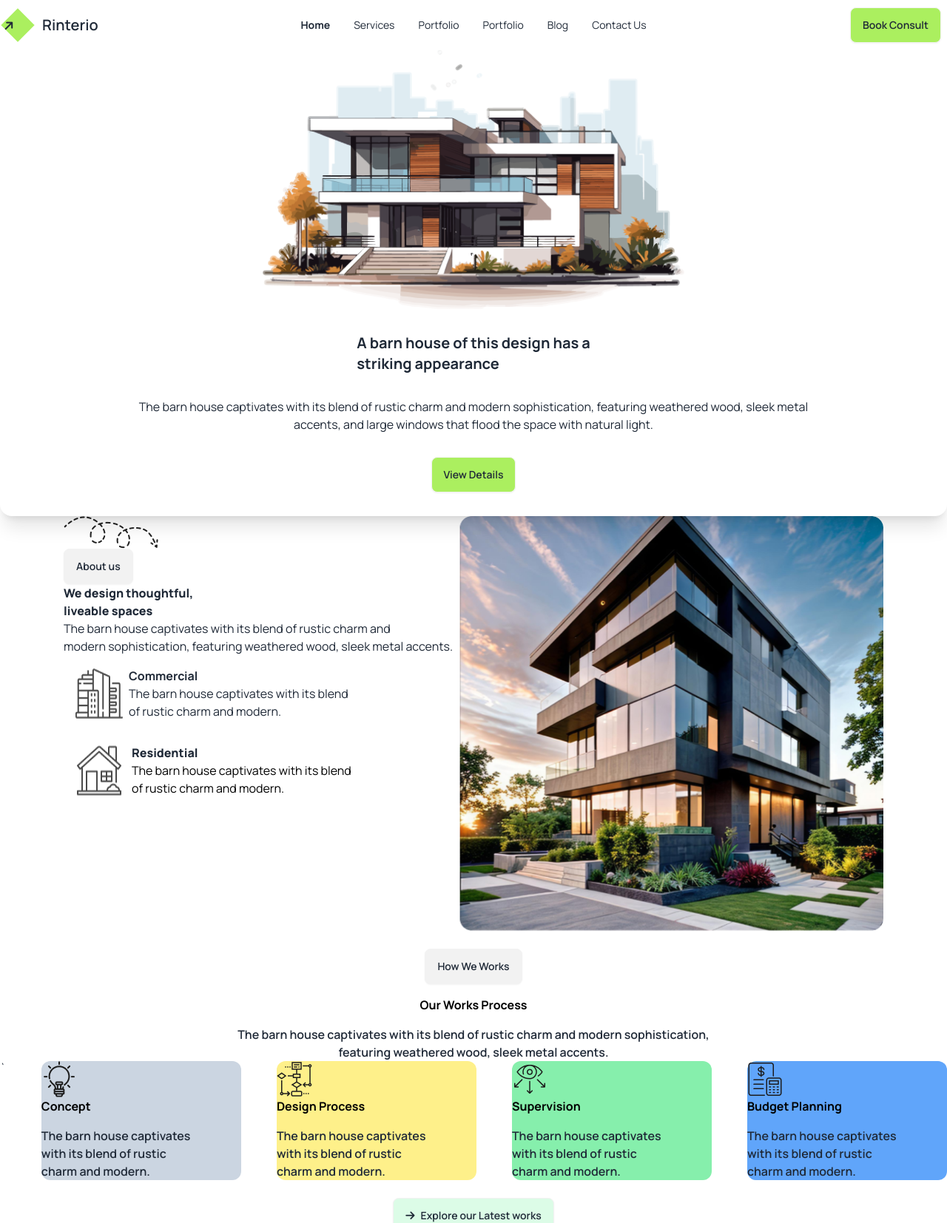
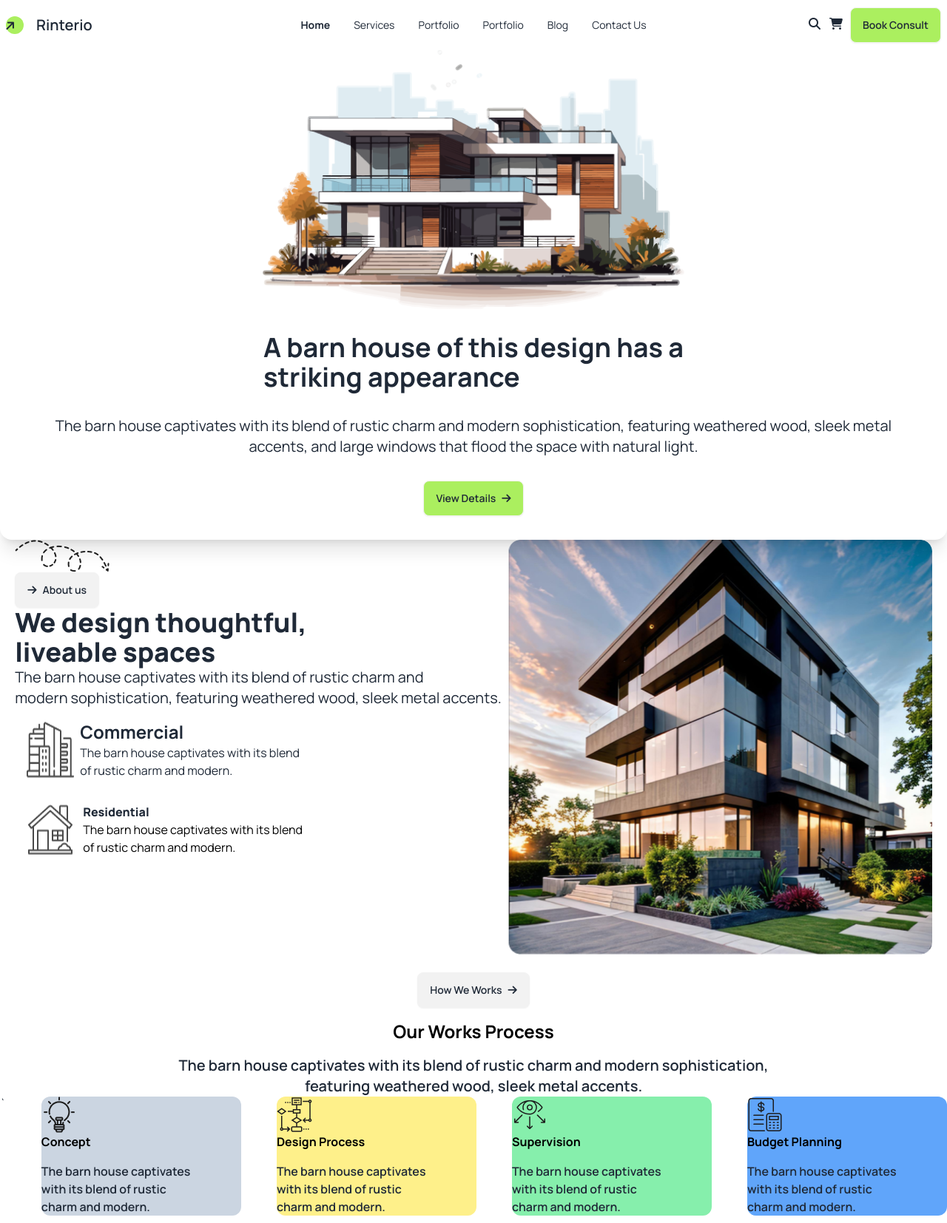
Before and after one commit to ZAHIDHOSEN/PH-Assignment-3, a plain HTML site: page index.html in a window 1280 px wide. Shown: the top 1654 px of the page at 74% size. Drawn offline with nearby package versions, Linux system fonts and the light colour scheme.

Commit message:
added a footer div

```diff
--- a/index.html
+++ b/index.html
@@ -60,7 +60,7 @@
                 class="menu menu-sm dropdown-content bg-base-100 rounded-box z-[1] mt-3 w-52 p-2 shadow">
                 <li class="font-bold"><a>Home</a></li>
                 <li>
-                  <a>Service</a>
+                <a>Service</a>
 
                 </li>
                 <li><a>Portfolio</a></li>
@@ -68,7 +68,7 @@
                 <li><a>Contact Us</a></li>
               </ul>
             </div>
-            <i class="-rotate-45 rounded-4xl w-8 h-8 bg-color-primary fa-solid fa-arrow-right"></i>
+            <i class="-rotate-45 rounded-2xl w-6 h-6 bg-color-primary fa-solid fa-arrow-right"></i>
             <a class="btn btn-ghost text-xl ">Rinterio</a>
 
           </div>
@@ -86,6 +86,9 @@
           </div>
           <div class="navbar-end">
 
+            <i class="h-5 w-5 mr-2 fa-solid fa-magnifying-glass"></i>
+            <i class=" h-5 w-5 mr-2 fa-solid fa-cart-shopping"></i>
+
             <a class="btn bg-color-primary ">Book Consult</a>
           </div>
         </div>
@@ -99,10 +102,10 @@
               alt="banner" />
           </figure>
           <div class="card-body">
-            <h1 class="card-title justify-center font-bold">A barn house of this design has a <br> striking appearance</h1>
-            <p class="text-center py-6">The barn house captivates with its blend of rustic charm and modern sophistication, featuring weathered wood, sleek metal <br> accents, and large windows that flood the space with natural light.</p>
+            <h1 class="card-title justify-center font-bold text-4xl">A barn house of this design has a <br> striking appearance</h1>
+            <p class="text-center py-6 text-xl">The barn house captivates with its blend of rustic charm and modern sophistication, featuring weathered wood, sleek metal <br> accents, and large windows that flood the space with natural light.</p>
             <div class="card-actions justify-center ">
-              <button class="btn bg-color-primary">View Details</button>
+              <button class="btn bg-color-primary">View Details<i class="fa-solid fa-arrow-right"></i></button>
             </div>
           </div>
         </div>
@@ -121,15 +124,15 @@
 
             <div>
               <img src="assets/Vector.png" alt="">
-              <button class="btn">About us</button>
+              <button class="btn"><i class="fa-solid fa-arrow-right"></i>About us</button>
 
-            <h2 class="font-extrabold">We design thoughtful, <br> liveable spaces</h2>
-            <p>The barn house captivates with its blend of rustic charm and <br>
+            <h2 class="font-extrabold text-4xl">We design thoughtful, <br> liveable spaces</h2>
+            <p class="text-xl">The barn house captivates with its blend of rustic charm and <br>
               modern sophistication, featuring weathered wood, sleek metal accents.</p>
               <div class="flex p-4 ">
                 <img class="mr-2" src="assets/commercial.png" alt="">
                 <div>
-                <h4 class="font-bold">Commercial</h4>
+                <h4 class="font-bold text-2xl">Commercial</h4>
                 <p>The barn house captivates with its blend <br> of rustic charm and modern.</p>
 
                 </div>
@@ -156,9 +159,9 @@
       </section>
       <section class="bg-black-30 ">
         <div class="text-center mt-6 ">
-        <button class="btn mb-4">How We Works</button>
-        <h1 class="font-bold text-black mb-4">Our Works Process</h1>
-        <p class="font-semibold">The barn house captivates with its blend of rustic charm and modern sophistication, <br> featuring weathered wood, sleek metal accents.</p>
+        <button class="btn mb-4">How We Works<i class="fa-solid fa-arrow-right"></i></button>
+        <h1 class="font-bold text-black mb-4 text-2xl">Our Works Process</h1>
+        <p class="font-semibold text-xl">The barn house captivates with its blend of rustic charm and modern sophistication, <br> featuring weathered wood, sleek metal accents.</p>
         </div>
 
         <!--card container-->
@@ -247,31 +250,24 @@
   <div class="text-center py-8">
   <form class="">
     <input class="rounded-xl  w-72 h-8 mb-5 mr-3 " placeholder="First Name" type="text">
-    <input class="rounded-xl w-72 h-8" placeholder="Last Name" type="text">
+    <input class="rounded-xl w-72 h-8 " placeholder="Last Name" type="text">
     <br>
     <input class=" rounded-xl w-72 h-8 mr-3" placeholder="Phone Number" type="number">
     <input class="rounded-xl w-72 h-8" placeholder="Email Number" type="email">
     <br>
-    <input class="w-5/12 h-28 rounded-xl mt-5" placeholder="Write your message here" type="text">
+    <input class="w-5/12 h-28 rounded-2xl mt-5 mb-5" placeholder="Write your message here" type="text">
+    <br>
+    <button class="btn bg-color-primary w-5/12 h-8 rounded-2xl">Send Mail<i class=" -rotate-45 h-6 w-6 text-white  rounded-2xl bg-black fa-solid fa-arrow-right"></i></button>
     </div>
+</section>
+ </main>
+    <footer class="bg-black">
+      <div class="text-center">
+        <h2 class="font-extrabold text-2xl text-white"><i class="-rotate-45 h-6 w-5 rounded-2xl bg-color-primary  fa-solid fa-arrow-right"></i>Rinterio</h2>
+        <p class="font-semibold text-xl text-white ">The barn house captivates with its blend of rustic charm and modern sophistication, <br> featuring weathered wood, sleek metal accents.</p>
+      </div>
 
 
-
-
-
-
-
-
-
-
-
-</section>
-
-
-
-
-    </main>
-    <footer>
 
     </footer>
 
```
